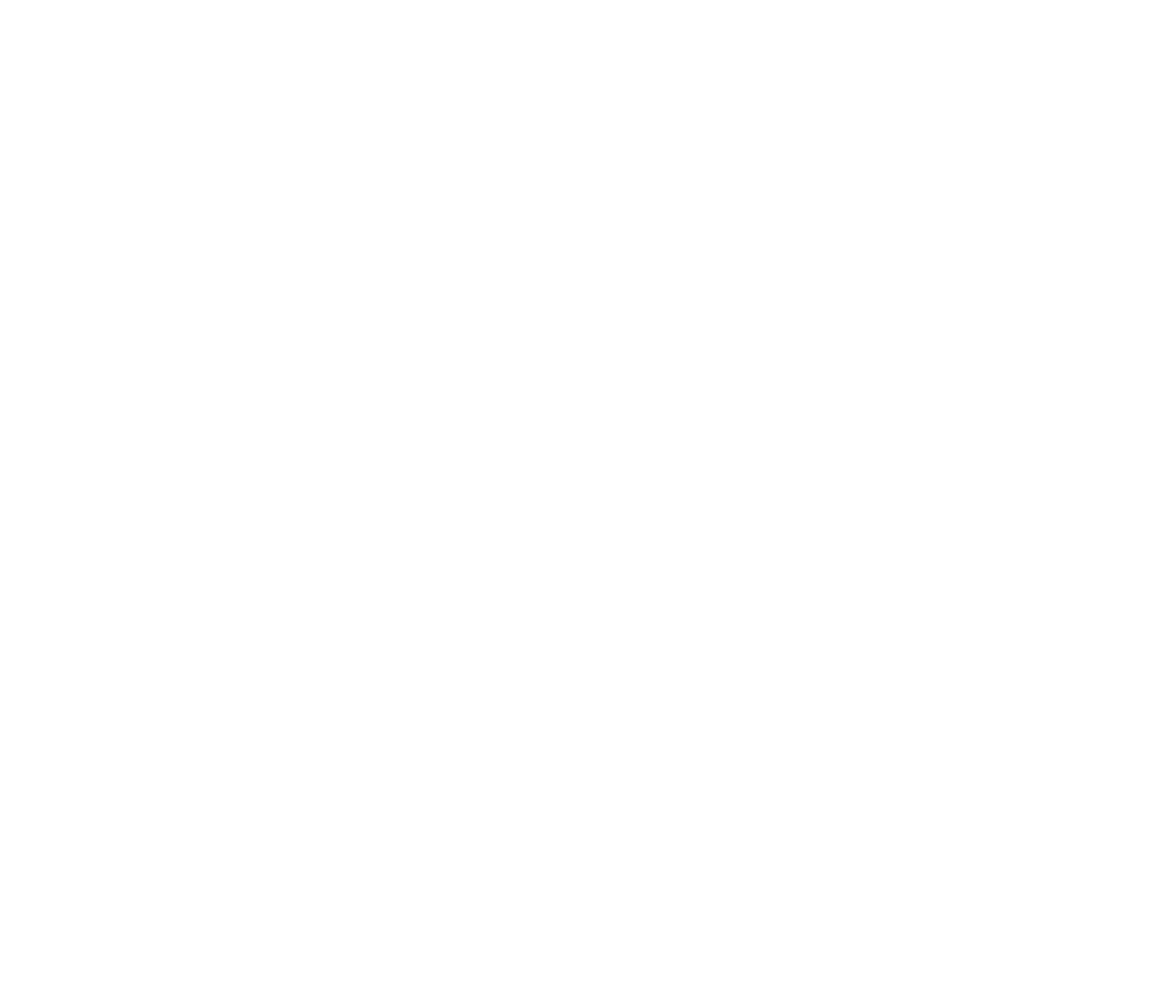
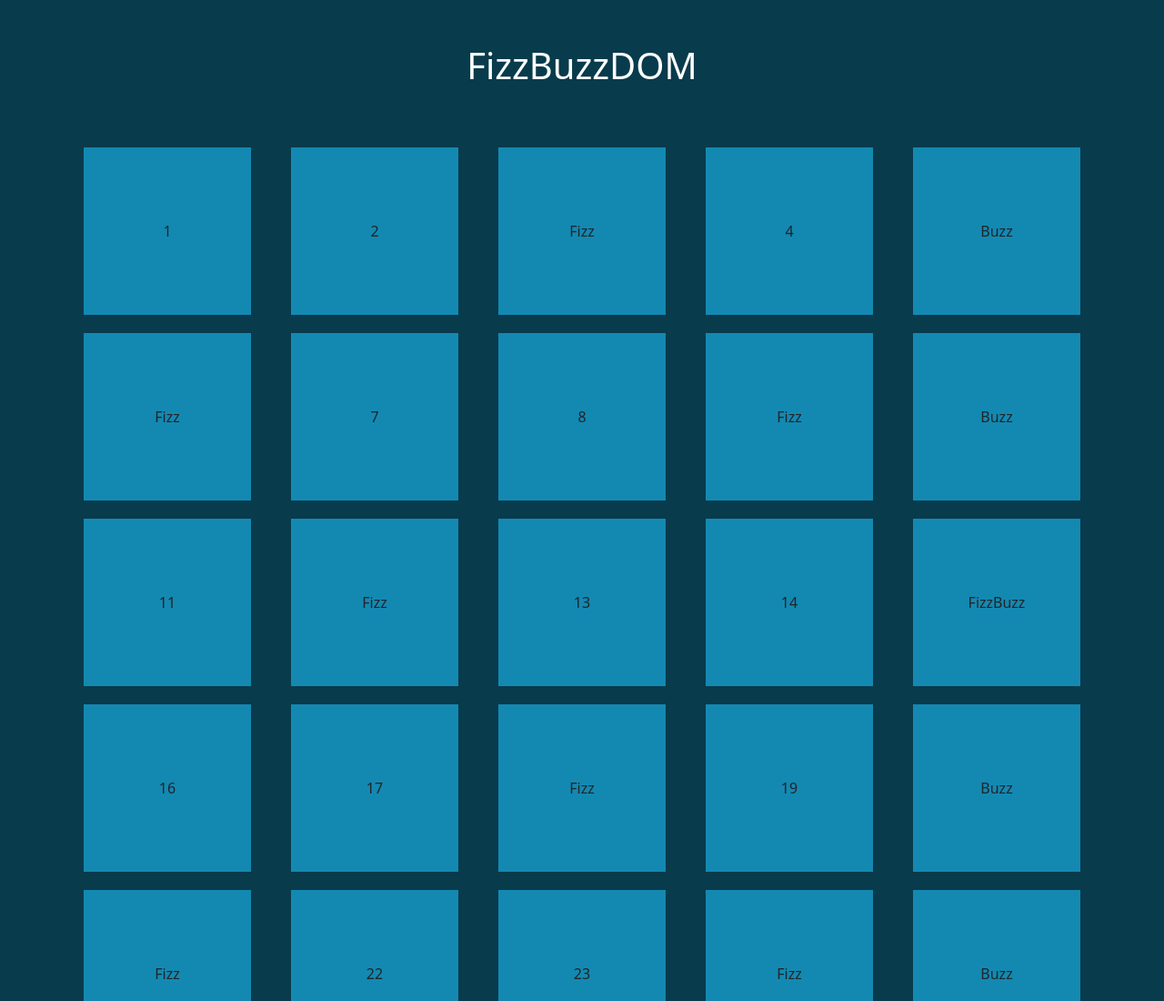
Before and after one commit to DanCiciarello/js-fizzbuzzdom, a plain HTML site: page index.html in a window 1280 px wide. Shown: the top 1100 px of the page at 91% size. Before the commit the page ends 800 px from the top, so only its background shows below. Drawn offline with nearby package versions, Linux system fonts and the light colour scheme.

Commit message:
Completed milestone 2

```diff
--- a/css/style.css
+++ b/css/style.css
@@ -1,3 +1,22 @@
 /*----------*/
 /* Generals */
 /*----------*/
+
+body {
+    background-color: #083B4C;
+}
+
+
+/*-------------*/
+/* Number Grid */
+/*-------------*/
+
+.squareNumber {
+    margin: 10px;
+    aspect-ratio: 1;
+    background-color: #1389B2;
+    flex-grow: 1;
+    display: flex;
+    justify-content: center;
+    align-items: center;
+}
--- a/index.html
+++ b/index.html
@@ -14,7 +14,15 @@
 </head>
 <body>
 
+    <div class="container text-center text-white py-5">
+        <h1>FizzBuzzDOM</h1>
+    </div>
 
+    <div class="container">
+        <div class="row row-cols-5" id="numberGrid">
+
+        </div>
+    </div>
 
 
 
--- a/js/main.js
+++ b/js/main.js
@@ -1,3 +1,7 @@
+// Select grid HTML element
+let numberGrid = document.querySelector("#numberGrid")
+
+
 /* Create a cycle for numbers from 1 to 100 */
 for (let number = 1; number <= 100; number++) {
 
@@ -5,19 +9,23 @@
     print "FizzBuzz" */
     if (number % 3 === 0 && number % 5 === 0) {
         console.log("FizzBuzz");
+        numberGrid.innerHTML += `<div class="col"><div class="squareNumber">FizzBuzz</div></div>`
     }
     /* Else if the selected number is divisible only by 3
     print "Fizz" */
     else if (number % 3 === 0) {
         console.log("Fizz");
+        numberGrid.innerHTML += `<div class="col"><div class="squareNumber">Fizz</div></div>`
     }
     /* Else if the selected number is divisible only by 5
     print "Buzz" */
     else if (number % 5 === 0) {
         console.log("Buzz");
+        numberGrid.innerHTML += `<div class="col"><div class="squareNumber">Buzz</div></div>`
     }
     /* Else print the number */
     else {
         console.log(number);
+        numberGrid.innerHTML += `<div class="col"><div class="squareNumber">${number}</div></div>`
     }
 };
```
Also changed, not shown: 1 other file.
